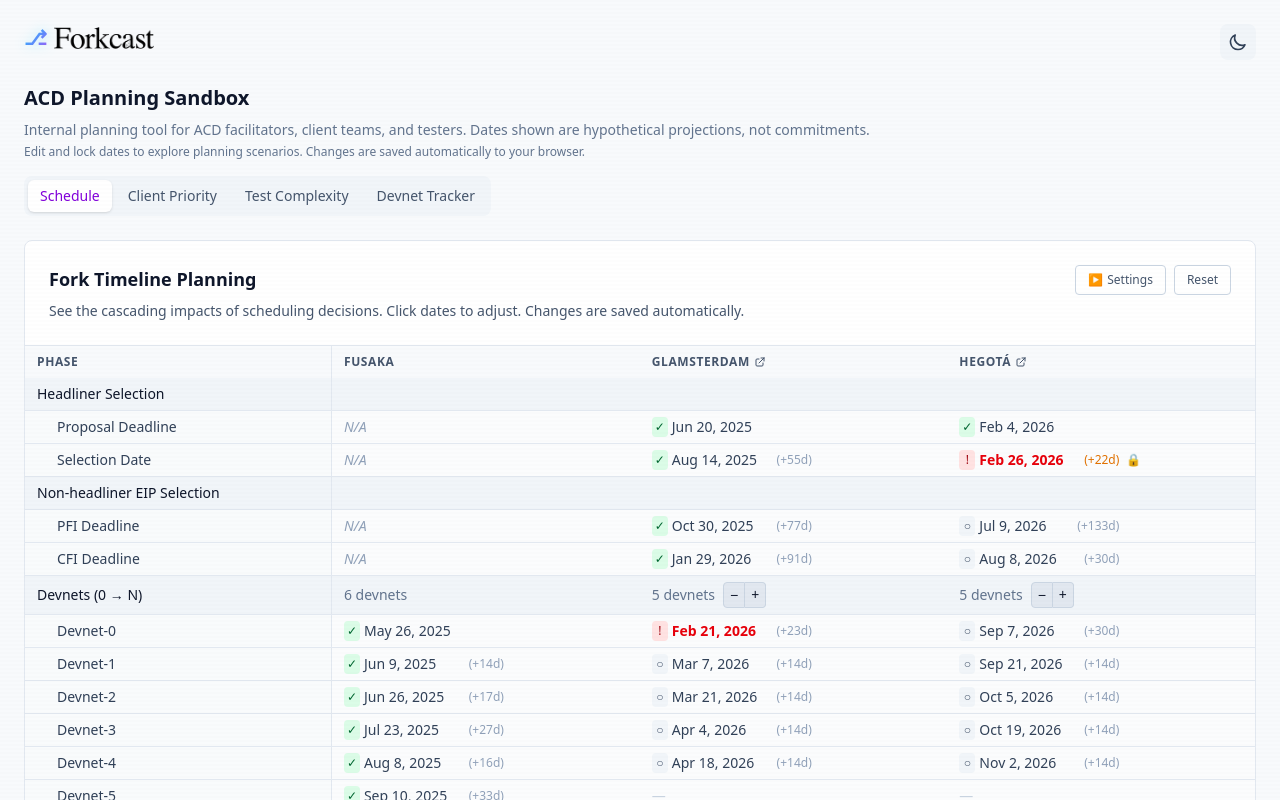
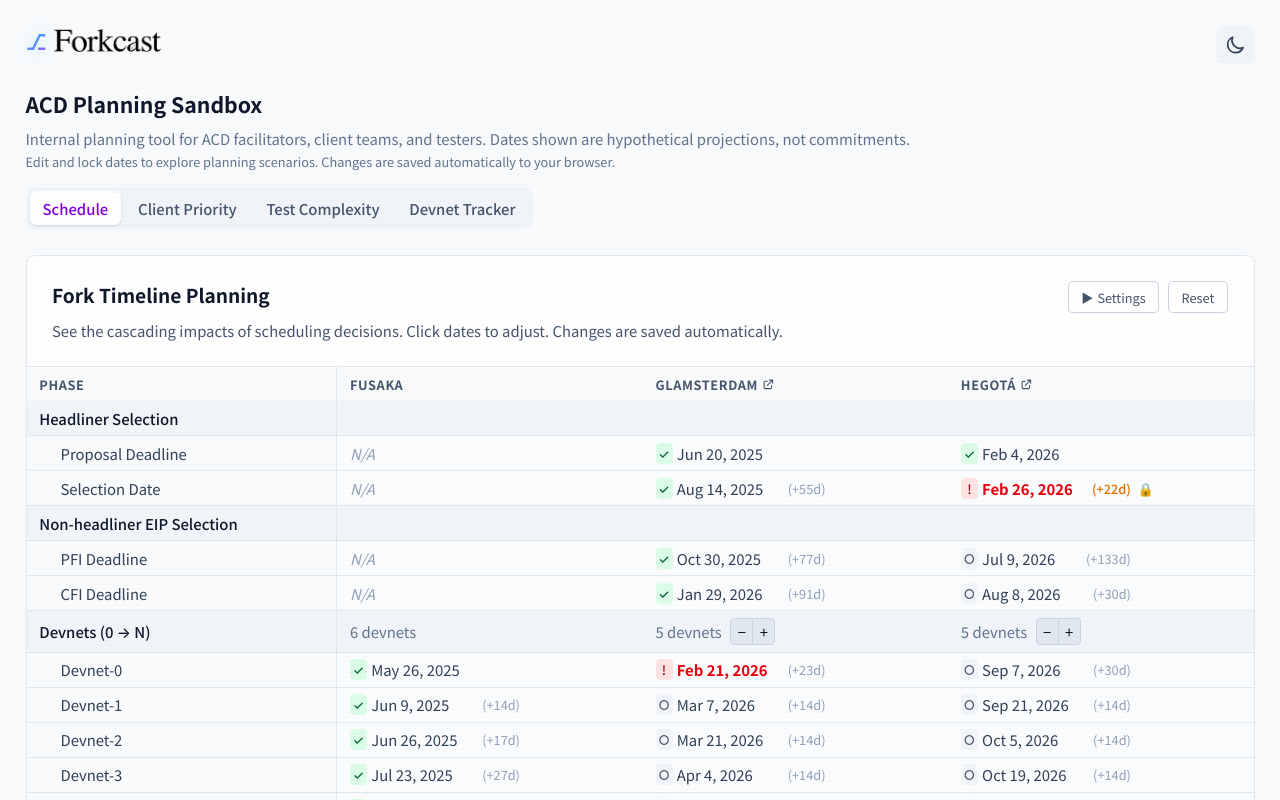
Before and after one commit to ASTROHSU/Ethereum-roadmap, a React (Vite) app: page /schedule in a window 1280 px wide. Shown: the top 800 px of the page. Built offline with nearby package versions, Linux system fonts and the light colour scheme.

Commit message:
style: 改用思源黑體，調高基礎字級至 17px

```diff
--- a/index.html
+++ b/index.html
@@ -13,7 +13,7 @@
     <meta name="viewport" content="width=device-width, initial-scale=1.0" />
     <link rel="preconnect" href="https://fonts.googleapis.com" />
     <link rel="preconnect" href="https://fonts.gstatic.com" crossorigin />
-    <link href="https://fonts.googleapis.com/css2?family=JetBrains+Mono:wght@400;500;600;700&display=swap" rel="stylesheet" />
+    <link href="https://fonts.googleapis.com/css2?family=Noto+Sans+TC:wght@400;500;700&family=JetBrains+Mono:wght@400;500;600;700&display=swap" rel="stylesheet" />
     <title>以太坊升級地圖</title>
     <meta name="description" content="對照以太坊升級藍圖與你的痛點，了解每個解法與預計實現時間。" />
 
--- a/src/index.css
+++ b/src/index.css
@@ -1,4 +1,20 @@
 @import "tailwindcss";
+
+/* ── 全域字型設定 ─────────────────────────────── */
+/* 使用思源黑體 (Noto Sans TC)；英數字 fallback 至 system-ui */
+@theme {
+  --font-sans: "Noto Sans TC", "Noto Sans", ui-sans-serif, system-ui, -apple-system, sans-serif;
+}
+
+html {
+  font-size: 17px;          /* 預設 16px → 調高為 17px，整體可讀性提升 */
+  -webkit-font-smoothing: antialiased;
+  -moz-osx-font-smoothing: grayscale;
+}
+
+body {
+  font-family: var(--font-sans);
+}
 
 /* Configure dark mode to use class instead of media query */
 @custom-variant dark (&:where(.dark, .dark *));
```
